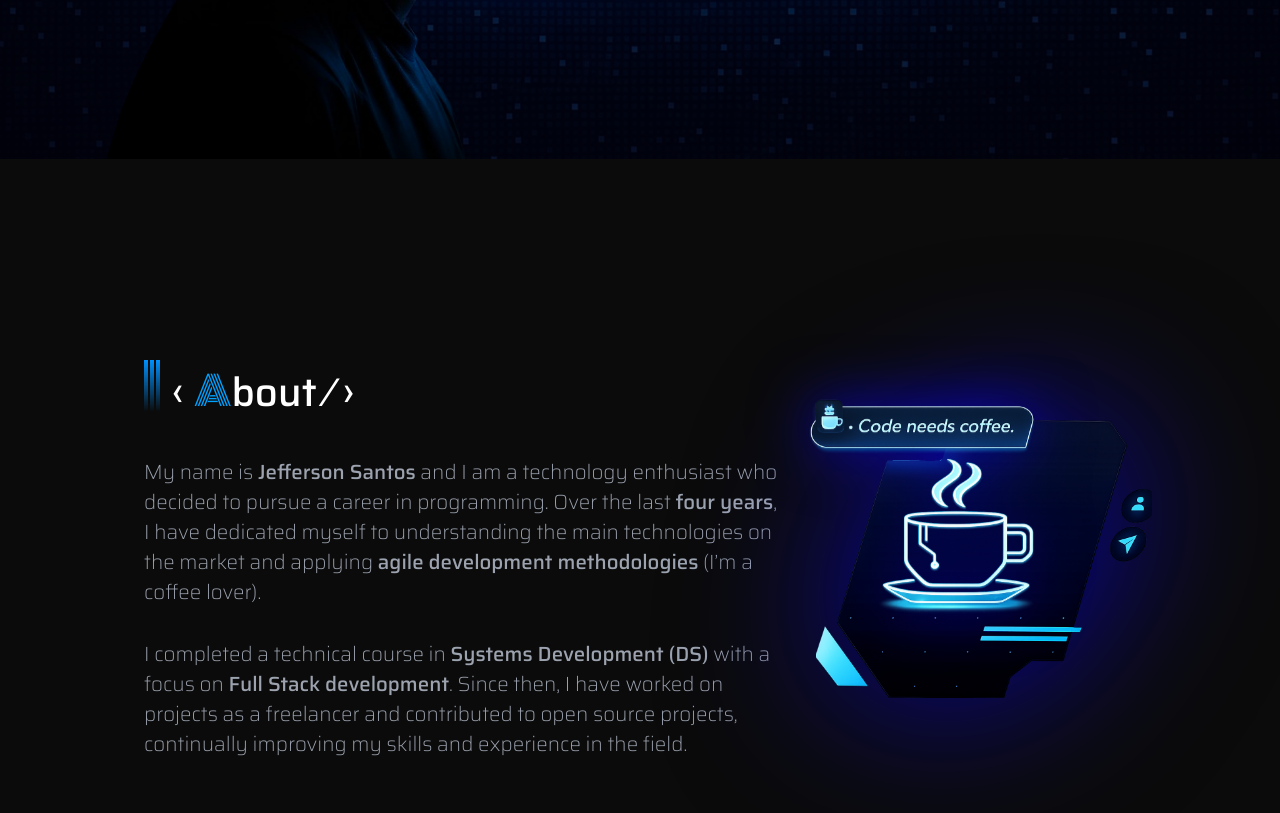
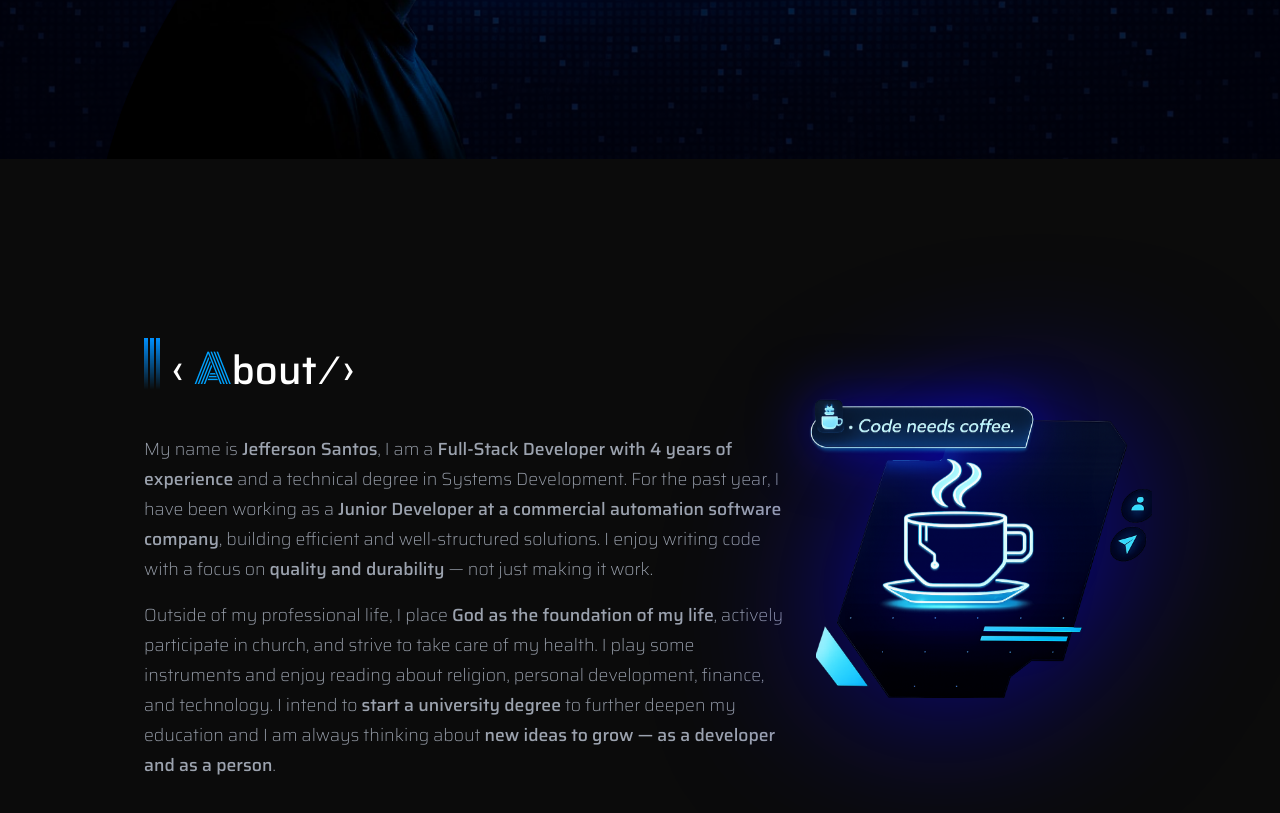
Before and after one commit to jefferson-da-silva-santos/portifolio, a React (Vite) app: page / in a window 1280 px wide. Shown: the part 641-1454 px from the top of the page. Built offline with nearby package versions, Linux system fonts and the light colour scheme; no server answers.

Commit message:
feat: new text about

```diff
--- a/src/assets/css/styles.css
+++ b/src/assets/css/styles.css
@@ -624,7 +624,7 @@ body {
   display: flex;
   flex-direction: column;
   justify-content: center;
-  row-gap: 2em;
+  row-gap: 1em;
 }
 
 .titleSobre {
@@ -634,6 +634,7 @@ body {
   font-weight: 500;
   margin-left: 10px;
   transition: all 0.5s ease;
+  margin-bottom: 1rem;
 }
 
 .logoNav {
@@ -646,7 +647,7 @@ body {
 
 .groupSobre-primary p {
   color: var(--color-texts);
-  font-size: 1.28em;
+  font-size: 1.1em;
   line-height: 30px;
   width: 100%;
   font-weight: 200;
--- a/src/assets/sass/main.scss
+++ b/src/assets/sass/main.scss
@@ -511,7 +511,7 @@ body {
   display: flex;
   flex-direction: column;
   justify-content: center;
-  row-gap: 2em;
+  row-gap: 1em;
 }
 
 .titleSobre {
@@ -521,6 +521,7 @@ body {
   font-weight: 500;
   margin-left: 10px;
   transition: all 0.5s ease;
+  margin-bottom: 1rem;
 }
 
 .logoNav {
@@ -533,7 +534,7 @@ body {
 
 .groupSobre-primary p {
   color: var(--color-texts);
-  font-size: 1.28em;
+  font-size: 1.1em;
   line-height: 30px;
   width: 100%;
   font-weight: 200;
--- a/src/i18n/locales/en.json
+++ b/src/i18n/locales/en.json
@@ -24,8 +24,8 @@
   },
   "about": {
     "title": "About",
-    "description1": "My name is <strong className='strong-light'>Jefferson Santos</strong> and I am a technology enthusiast who decided to pursue a career in programming. Over the last <strong className='strong-light'>four years</strong>, I have dedicated myself to understanding the main technologies on the market and applying  <strong className='strong-light'> agile development methodologies</strong> (I&#8217;m a coffee lover).",
-    "description2": "I completed a technical course in <strong className='strong-light'> Systems Development (DS)</strong> with a focus on <strong className='strong-light'> Full Stack development</strong>. Since then, I have worked on projects as a freelancer and contributed to open source projects, continually improving my skills and experience in the field."
+    "description1": "My name is <strong className='strong-light'>Jefferson Santos</strong>, I am a <strong className='strong-light'>Full-Stack Developer with 4 years of experience</strong> and a technical degree in Systems Development. For the past year, I have been working as a <strong className='strong-light'>Junior Developer at a commercial automation software company</strong>, building efficient and well-structured solutions. I enjoy writing code with a focus on <strong className='strong-light'>quality and durability</strong> — not just making it work.",
+    "description2": "Outside of my professional life, I place <strong className='strong-light'>God as the foundation of my life</strong>, actively participate in church, and strive to take care of my health. I play some instruments and enjoy reading about religion, personal development, finance, and technology. I intend to <strong className='strong-light'>start a university degree</strong> to further deepen my education and I am always thinking about <strong className='strong-light'>new ideas to grow — as a developer and as a person</strong>."
   },
   "skills": {
     "title": "Skills",
--- a/src/i18n/locales/es.json
+++ b/src/i18n/locales/es.json
@@ -24,8 +24,8 @@
   },
   "about": {
     "title": "Acerca de",
-    "description1": "Mi nombre es <strong className='strong-light'>Jefferson Santos</strong> y soy un entusiasta de la tecnología que decidió seguir una carrera en programación. Durante los últimos <strong className='strong-light'>cuatro años</strong>, me he dedicado a comprender las principales tecnologías del mercado y a aplicar <strong className='strong-light'>metodologías de desarrollo ágiles</strong> (soy unamante del café).",
-    "description2": "Completé un curso técnico en <strong className='strong-light'> Desarrollo de Sistemas (DS)</strong> con un enfoque en <strong className='strong-light'> desarrollo Full Stack</strong>. Desde entonces, he trabajado en proyectos como freelancer y he contribuido a proyectos de código abierto, mejorando continuamente mis habilidades y experiencia en el campo."
+    "description1": "Mi nombre es <strong className='strong-light'>Jefferson Santos</strong>, soy <strong className='strong-light'>Desarrollador Full-Stack con 4 años de experiencia</strong> y formación técnica en Desarrollo de Sistemas. Desde hace un año trabajo como <strong className='strong-light'>Desarrollador Junior en una empresa de software de automatización comercial</strong>, creando soluciones eficientes y bien estructuradas. Me gusta escribir código enfocándome en la <strong className='strong-light'>calidad y durabilidad</strong> — no solo en que funcione.",
+    "description2": "Fuera del ámbito profesional, coloco a <strong className='strong-light'>Dios como base de mi vida</strong>, participo en la iglesia y procuro cuidar mi salud. Toco algunos instrumentos y me gusta leer sobre religión, desarrollo personal, finanzas y tecnología. Tengo la intención de <strong className='strong-light'>iniciar una carrera universitaria</strong> para profundizar mi formación y siempre estoy pensando en <strong className='strong-light'>nuevas ideas para crecer — como desarrollador y como persona</strong>."
   },
   "skills": {
     "title": "Habilidades",
--- a/src/i18n/locales/fr.json
+++ b/src/i18n/locales/fr.json
@@ -24,8 +24,8 @@
   },
   "about": {
     "title": "À propos",
-    "description1": "Je m'appelle <strong className='strong-light'>Jefferson Santos</strong> et je suis un passionné de technologie qui a décidé de faire carrière dans la programmation. Au cours des <strong className='strong-light'>quatre dernières années</strong>, je me suis consacré à la compréhension des principales technologies du marché et à l'application de <strong className='strong-light'>méthodologies de développement agiles</strong> (je suis un amateur de café).",
-    "description2": "J'ai terminé un cours technique en <strong className='strong-light'> Développement de Systèmes (DS)</strong> axé sur le <strong className='strong-light'> développement Full Stack</strong>. Depuis, j'ai travaillé sur des projets en tant que freelance et j'ai contribué à des projets open source, améliorant continuellement mes compétences et mon expérience dans le domaine."
+    "description1": "Je m'appelle <strong className='strong-light'>Jefferson Santos</strong>, je suis <strong className='strong-light'>Développeur Full-Stack avec 4 ans d'expérience</strong> et une formation technique en Développement de Systèmes. Depuis un an, je travaille comme <strong className='strong-light'>Développeur Junior dans une entreprise de logiciels d'automatisation commerciale</strong>, en créant des solutions efficaces et bien structurées. J'aime écrire du code en mettant l'accent sur la <strong className='strong-light'>qualité et la durabilité</strong> — pas seulement pour que cela fonctionne.",
+    "description2": "En dehors du cadre professionnel, je place <strong className='strong-light'>Dieu comme base de ma vie</strong>, je participe à l'église et je m'efforce de prendre soin de ma santé. Je joue de quelques instruments et j'aime lire sur la religion, le développement personnel, la finance et la technologie. Je prévois de <strong className='strong-light'>commencer des études universitaires</strong> pour approfondir ma formation et je réfléchis toujours à <strong className='strong-light'>de nouvelles idées pour évoluer — en tant que développeur et en tant que personne</strong>."
   },
   "skills": {
     "title": "Compétences",
--- a/src/i18n/locales/it.json
+++ b/src/i18n/locales/it.json
@@ -24,8 +24,8 @@
   },
   "about": {
     "title": "Chi sono",
-    "description1": "Mi chiamo <strong className='strong-light'>Jefferson Santos</strong> e sono un appassionato di tecnologia che ha deciso di intraprendere una carriera nella programmazione. Negli ultimi <strong className='strong-light'>quattro anni</strong>, mi sono dedicato a comprendere le principali tecnologie sul mercato e ad applicare <strong className='strong-light'>metodologie di sviluppo agili</strong> (sono un amante del caffè).",
-    "description2": "Ho completato un corso tecnico in <strong className='strong-light'> Sviluppo di Sistemi (DS)</strong> con un focus sullo <strong className='strong-light'> sviluppo Full Stack</strong>. Da allora, ho lavorato su progetti come freelance e ho contribuito a progetti open source, migliorando continuamente le mie competenze ed esperienza nel settore."
+    "description1": "Mi chiamo <strong className='strong-light'>Jefferson Santos</strong>, sono uno <strong className='strong-light'>Sviluppatore Full-Stack con 4 anni di esperienza</strong> e formazione tecnica in Sviluppo di Sistemi. Da un anno lavoro come <strong className='strong-light'>Sviluppatore Junior in una software house di automazione commerciale</strong>, creando soluzioni efficienti e ben strutturate. Mi piace scrivere codice con attenzione alla <strong className='strong-light'>qualità e durabilità</strong> — non solo per farlo funzionare.",
+    "description2": "Al di fuori dell’ambito professionale, metto <strong className='strong-light'>Dio come base della mia vita</strong>, partecipo alla chiesa e cerco di prendermi cura della mia salute. Suono alcuni strumenti e mi piace leggere di religione, crescita personale, finanza e tecnologia. Intendo <strong className='strong-light'>iniziare un percorso universitario</strong> per approfondire la mia formazione e penso sempre a <strong className='strong-light'>nuove idee per crescere — come sviluppatore e come persona</strong>."
   },
   "skills": {
     "title": "Competenze",
--- a/src/i18n/locales/pt.json
+++ b/src/i18n/locales/pt.json
@@ -24,8 +24,8 @@
   },
   "about": {
     "title": "Sobre",
-    "description1": "Meu nome é <strong className='strong-light'>Jefferson Santos</strong> e sou um entusiasta de tecnologia que decidiu seguir carreira em programação. Nos últimos <strong className='strong-light'>quatro anos</strong>, dediquei-me a compreender as principais tecnologias do mercado e a aplicar <strong className='strong-light'>metodologias ágeis de desenvolvimento</strong> (sou um amante de café).",
-    "description2": "Concluí um curso técnico em <strong className='strong-light'> Desenvolvimento de Sistemas (DS)</strong> com foco em <strong className='strong-light'> desenvolvimento Full Stack</strong>. Desde então, tenho trabalhado em projetos como freelancer e contribuído para projetos de código aberto, aprimorando continuamente minhas habilidades e experiência na área."
+    "description1": "Meu nome é <strong className='strong-light'>Jefferson Santos</strong>, sou <strong className='strong-light'>Dev Full-Stack com 4 anos de experiência</strong> e formação técnica em Desenvolvimento de Sistemas. Há um ano atuo como <strong className='strong-light'>Dev Júnior em uma software house de automação comercial</strong>, criando soluções eficientes e bem estruturadas. Gosto de escrever código pensando em <strong className='strong-light'>qualidade e durabilidade</strong> — não apenas em fazer funcionar.",
+    "description2": "Fora do profissional, coloco <strong className='strong-light'>Deus como base da minha vida</strong>, participo da igreja e busco cuidar da saúde. Toco alguns instrumentos e gosto de ler sobre religião, desenvolvimento pessoal, finanças e tecnologia. Pretendo <strong className='strong-light'>iniciar uma graduação</strong> para aprofundar minha formação. Estou sempre pensando em <strong className='strong-light'>ideias para empreender e crescer — como dev e como pessoa</strong>."
   },
   "skills": {
     "title": "Habilidades",
@@ -143,7 +143,7 @@
     "sendButton": "Enviar"
   },
   "messages": {
-    "here":"É aqui mesmo! 😎",
+    "here": "É aqui mesmo! 😎",
     "repositoryNot": "Esse repositório não tá disponível (por enquanto)!",
     "deployNot": "Esse deploy não tá disponível (por enquanto)!",
     "see_in": "Veja em:",
```
Also changed, not shown: 2 other files (tests, documents, lock files or other folders).
